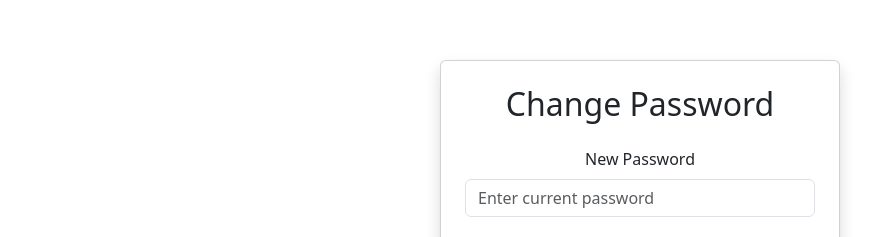
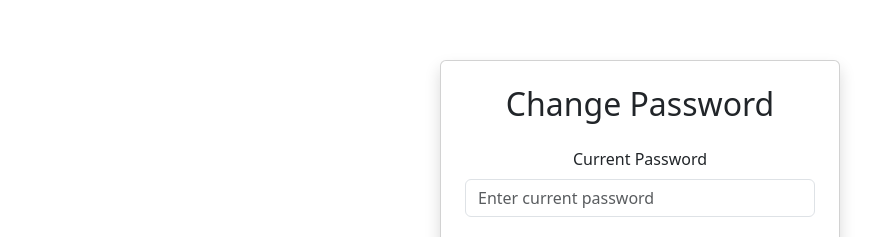
Before and after one commit to geoshoouh/gf-ui-server, a React (Vite) app: page /change-password in a window 1280 px wide. Shown: the part 136-373 px from the top of the page, without its empty margins (0-881 px from the left). Built offline with nearby package versions, Linux system fonts and the light colour scheme; no server answers.

Commit message:
Fix incorrect label on pw change component

```diff
--- a/helm/gf-ui-server/Chart.yaml
+++ b/helm/gf-ui-server/Chart.yaml
@@ -15,7 +15,7 @@ type: application
 # This is the chart version. This version number should be incremented each time you make changes
 # to the chart and its templates, including the app version.
 # Versions are expected to follow Semantic Versioning (https://semver.org/)
-version: 0.1.14
+version: 0.1.15
 
 # This is the version number of the application being deployed. This version number should be
 # incremented each time you make changes to the application. Versions are not expected to
--- a/src/components/ChangePassword.tsx
+++ b/src/components/ChangePassword.tsx
@@ -68,7 +68,7 @@ const ChangePassword: React.FC<ChangePasswordProps> = ({ endpoint, appUser }) =>
             <h2 className="text-center mb-4">Change Password</h2>
             <form onSubmit={handleSubmit}>
             <div className="mb-3">
-                    <label htmlFor="currentPassword" className="form-label">New Password</label>
+                    <label htmlFor="currentPassword" className="form-label">Current Password</label>
                     <input
                         type="password"
                         id="currentPassword"
```
